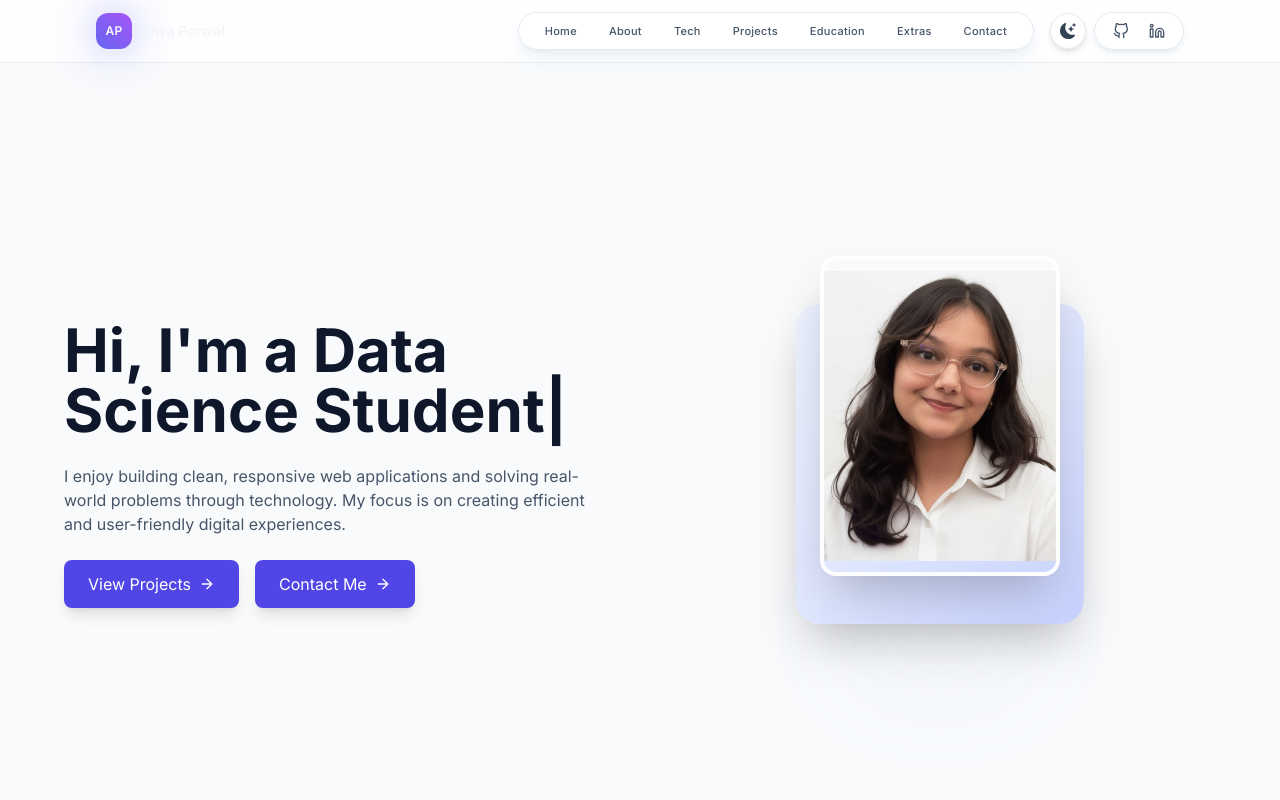
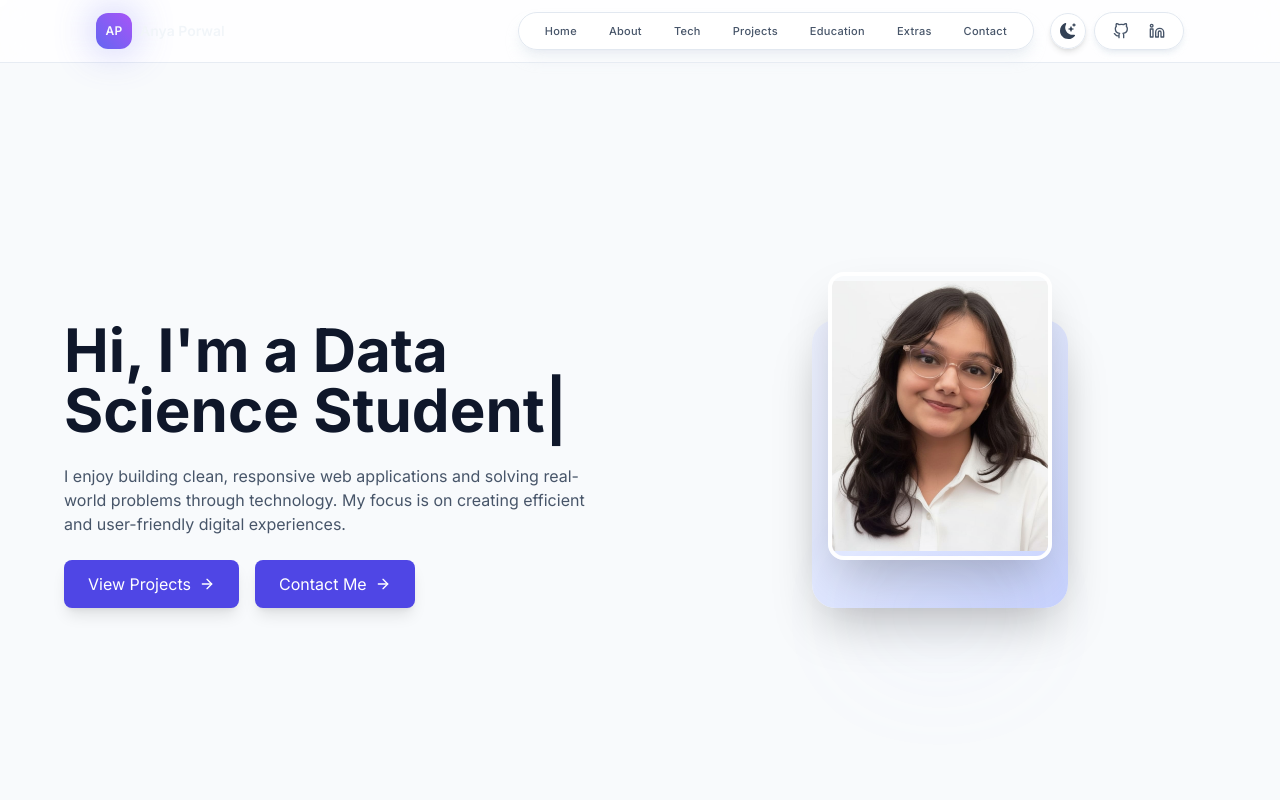
Before and after one commit to Anyaporwal/Portfolio, a React (Vite) app: page / in a window 1280 px wide. Shown: the top 800 px of the page. Built offline with nearby package versions, Linux system fonts and the light colour scheme.

Commit message:
Update UI for Profile Photo

```diff
--- a/src/components/Hero.jsx
+++ b/src/components/Hero.jsx
@@ -2,13 +2,12 @@ import { useState, useEffect } from "react";
 import { FiArrowRight } from "react-icons/fi";
 import { TypeAnimation } from "react-type-animation";
 import { useScrollReveal } from "../hooks/useScrollReveal";
-import profilePic from "./profile.png"; // relative path from Hero.jsx
+import profilePic from "./profile.png";
 
 export function Hero() {
-  const { ref, isVisible } = useScrollReveal();
+  const { ref } = useScrollReveal();
   const [photoLoaded, setPhotoLoaded] = useState(false);
 
-  // Trigger photo animation after component mounts
   useEffect(() => {
     setTimeout(() => setPhotoLoaded(true), 100);
   }, []);
@@ -28,8 +27,6 @@ export function Hero() {
 
         {/* LEFT CONTENT */}
         <div className="flex-1 space-y-6 text-center lg:text-left">
-
-          {/* TYPEWRITER HEADING */}
           <h1 className="text-4xl font-bold text-slate-900 sm:text-5xl lg:text-6xl dark:text-white">
             <TypeAnimation
               sequence={[
@@ -53,7 +50,6 @@ export function Hero() {
             efficient and user-friendly digital experiences.
           </p>
 
-          {/* BUTTONS */}
           <div className="flex flex-wrap gap-4 justify-center lg:justify-start">
             <button
               onClick={() => handleScrollTo("projects")}
@@ -77,14 +73,14 @@ export function Hero() {
         <div className="flex-1 flex justify-center">
           <div className="relative flex items-center justify-center overflow-visible">
 
-            {/* Card with rich gradient background */}
-            <div className="relative h-80 w-72 rounded-3xl bg-gradient-to-br from-indigo-50 via-indigo-100 to-indigo-200 dark:from-slate-900 dark:via-slate-800 dark:to-slate-700 shadow-2xl overflow-visible">
+            {/* Smaller Card with rich gradient background */}
+            <div className="relative h-72 w-64 rounded-3xl bg-gradient-to-br from-indigo-50 via-indigo-100 to-indigo-200 dark:from-slate-900 dark:via-slate-800 dark:to-slate-700 shadow-2xl overflow-visible">
 
               {/* Animated Photo with 3D hover effect */}
               <img
                 src={profilePic}
                 alt="Anya Porwal"
-                className={`absolute -top-12 left-1/2 h-80 w-60 -translate-x-1/2 rounded-2xl object-contain shadow-2xl border-4 border-white dark:border-indigo-500 transition-transform duration-1000
+                className={`absolute -top-12 left-1/2 h-72 w-56 -translate-x-1/2 rounded-2xl object-contain shadow-2xl border-4 border-white dark:border-indigo-500 transition-transform duration-1000
                   ${photoLoaded
                     ? "translate-y-0 scale-100 opacity-100 rotate-0"
                     : "translate-y-20 scale-75 opacity-0 rotate-6"
@@ -92,8 +88,8 @@ export function Hero() {
                   hover:-translate-y-2 hover:scale-105 hover:rotate-3`}
               />
 
-              {/* Decorative base/glow for depth */}
-              <div className="absolute -bottom-4 left-1/2 -translate-x-1/2 h-6 w-36 bg-indigo-300 rounded-full blur-3xl opacity-40 dark:bg-indigo-500"></div>
+              {/* Decorative base/glow */}
+              <div className="absolute -bottom-4 left-1/2 -translate-x-1/2 h-5 w-32 bg-indigo-300 rounded-full blur-3xl opacity-40 dark:bg-indigo-500"></div>
 
             </div>
           </div>
```
